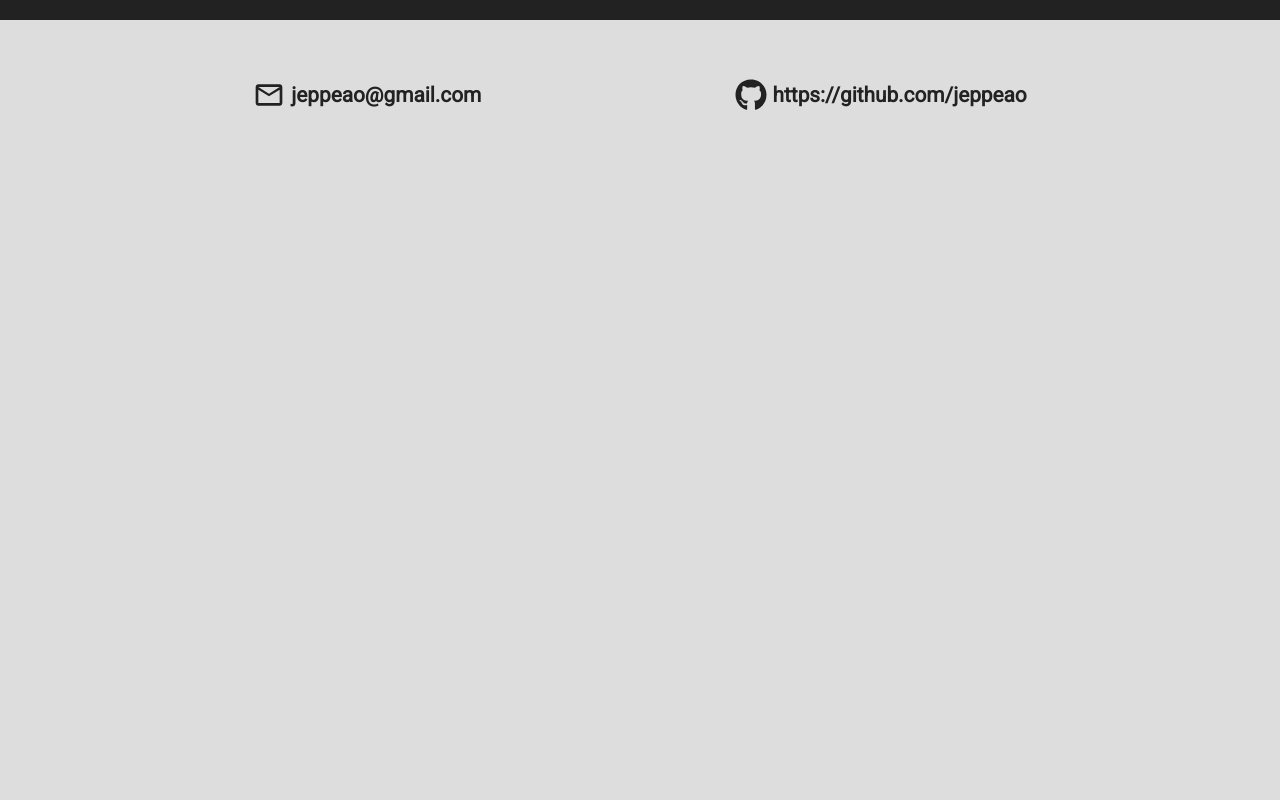
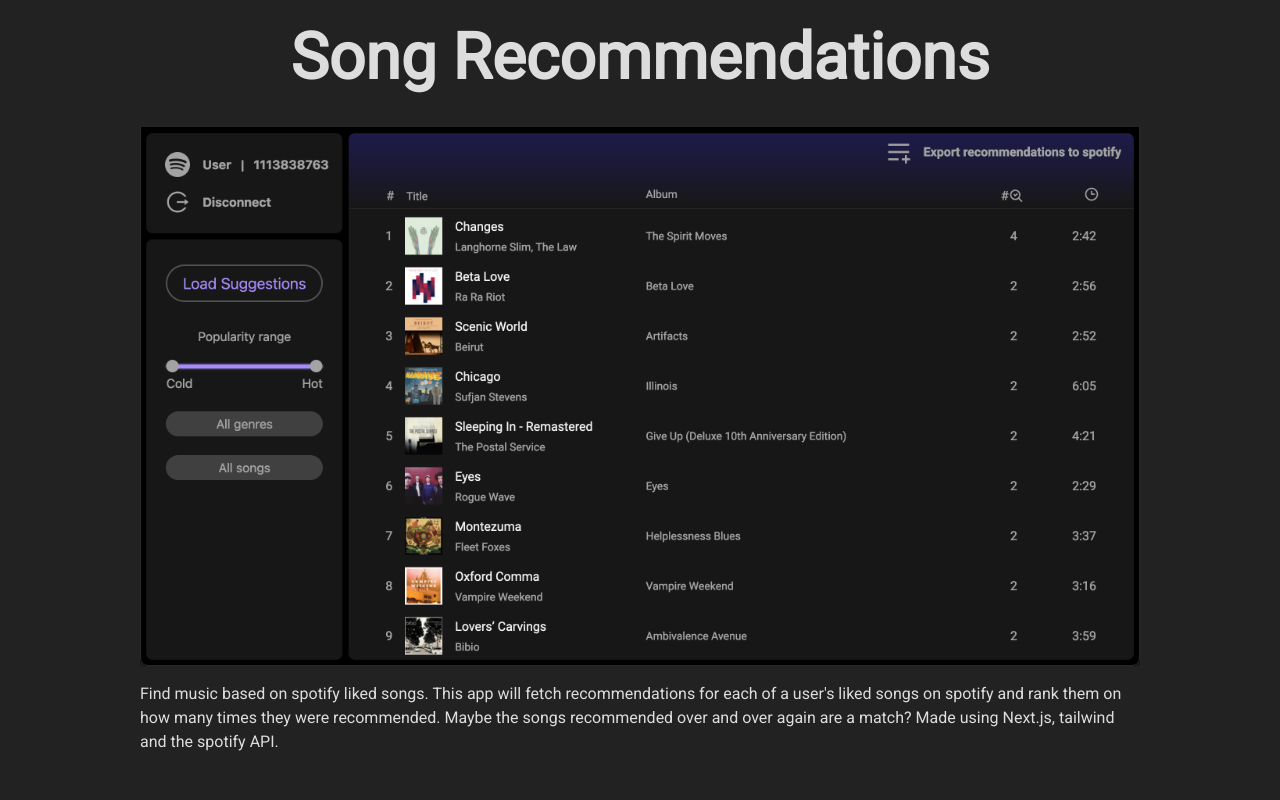
Before and after one commit to jeppeao/portfolio, a React (Vite) app: page / in a window 1280 px wide. Shown: the part 780-1580 px from the top of the page. Before the commit the page ends 950 px from the top, so only its background shows below. Built offline with nearby package versions, Linux system fonts and the light colour scheme.

Commit message:
added ProjectView component

```diff
--- a/src/App.tsx
+++ b/src/App.tsx
@@ -2,6 +2,7 @@
 import Intro from './components/Intro/Intro'
 import Menu from './components/Menu/Menu'
 import Footer from './components/Footer/Footer';
+import ProjectView from './components/ProjectView/ProjectView';
 
 function App() {
   const [isDarkmode, setIsDarkmode] = useState(true);
@@ -9,6 +10,12 @@
     <>
       <Menu isDarkmode={isDarkmode} setDarkmode={setIsDarkmode}/>
       <Intro isDarkmode={isDarkmode}/>
+      <ProjectView
+        isDarkmode={isDarkmode}
+        title={"Song Recommendations"}
+        imgSrc={"/Top-recommendations.png"}
+        description={"Find music based on spotify liked songs. This app will fetch recommendations for each of a user's liked songs on spotify and rank them on how many times they were recommended. Maybe the songs recommended over and over again are a match? Made using Next.js, tailwind and the spotify API."}
+      />
       <Footer isDarkmode={isDarkmode}/>
     </>
   )
--- a/src/components/Footer/Footer.module.css
+++ b/src/components/Footer/Footer.module.css
@@ -27,5 +27,5 @@
 
 .lightflip {
   background-color: var(--color-fg-secondary);
-  color: var(--color-fg-primary);
+  color: var(--color-fg-dark-primary);
 }
--- /dev/null
+++ b/src/components/ProjectView/ProectView.module.css
@@ -0,0 +1,38 @@
+h3 {
+  margin: 0 0 16px 0;
+  font-size: 1.5rem;
+}
+
+.container {
+  display: flex;
+  align-items: center;
+  justify-content: center;
+  padding-bottom: 20vh;
+}
+
+.content {
+  width: 80vw;
+  max-width: 1000px;
+  display: flex;
+  flex-direction: column;
+  justify-content: center;
+  align-items: center;
+}
+
+.description {
+  line-height: 1.5rem;
+}
+
+@media (min-width: 500px) {
+  h3 {
+    font-size: 2rem;
+    margin-bottom: 24px;
+  }
+}
+
+@media (min-width: 1000px) {
+  h3 {
+    font-size: 4rem;
+    margin-bottom: 32px;
+  }
+}
--- a/src/components/ProjectView/ProjectView.tsx
+++ b/src/components/ProjectView/ProjectView.tsx
@@ -1,6 +1,42 @@
-const ProjectView = () => {
+import styles from "./ProectView.module.css"
+
+interface ProjectViewProps {
+  isDarkmode: boolean;
+  title: string;
+  imgSrc: string;
+  description: string;
+}
+
+const ProjectView = ({
+  isDarkmode,
+  title,
+  imgSrc,
+  description
+} : ProjectViewProps) => {
   return (
-    <div>Project</div>
+    <div
+      className={`
+        ${styles.container}
+        ${isDarkmode ? "darkmode" : "lightmode"}
+    `}>
+      <div
+        className={`
+          ${styles.content}
+      `}>
+        <h3>{title}</h3>
+        <img
+          src={imgSrc}
+          className={`${styles.image}`}
+          width="100%"
+        />
+        <p
+          className={`
+          ${styles.description}
+        `}>
+          {description}
+        </p>
+      </div>
+    </div>
   )
 }
 
```
Also changed, not shown: public/Top-recommendations.png (renamed from public/Top-recommendation.png).
